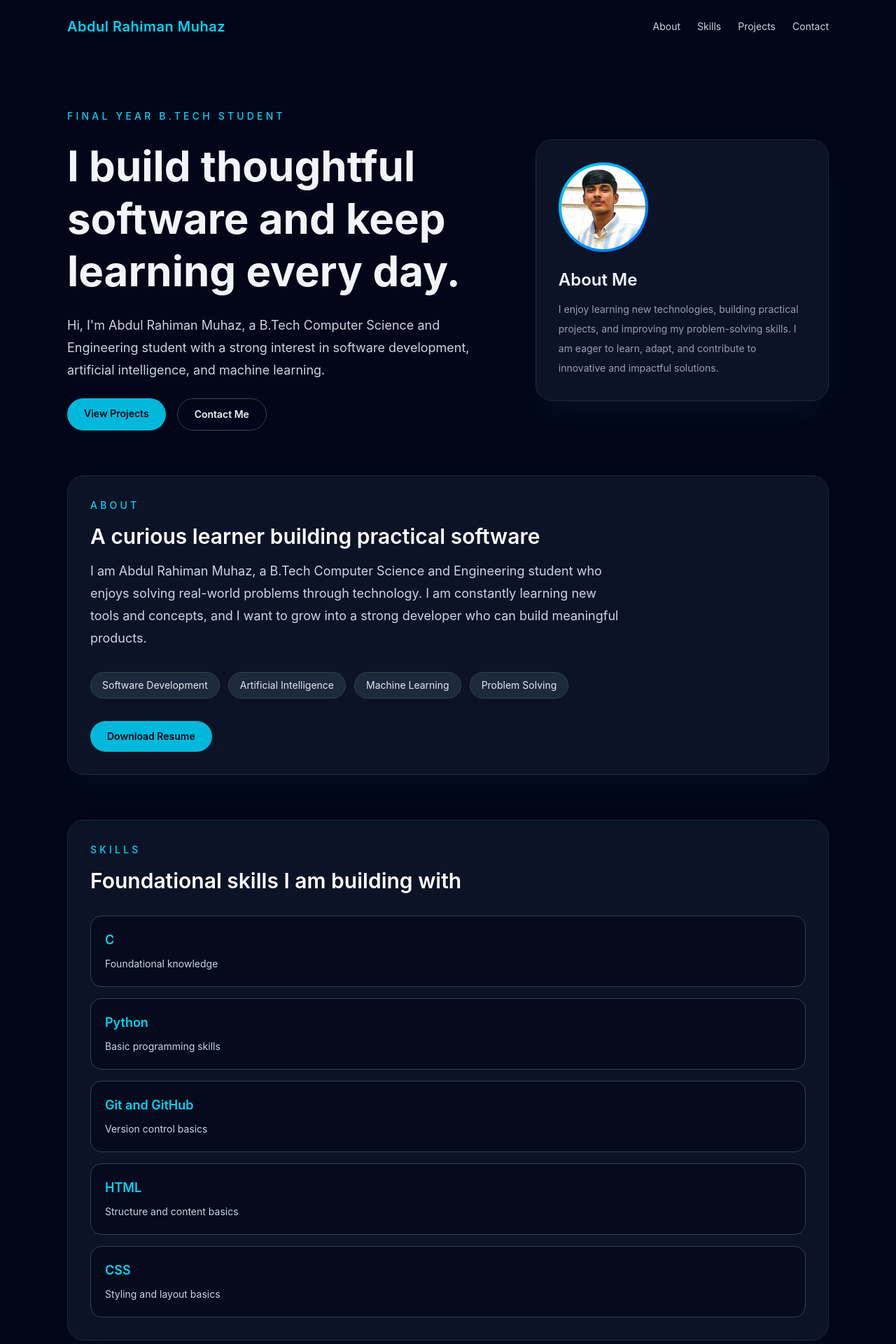
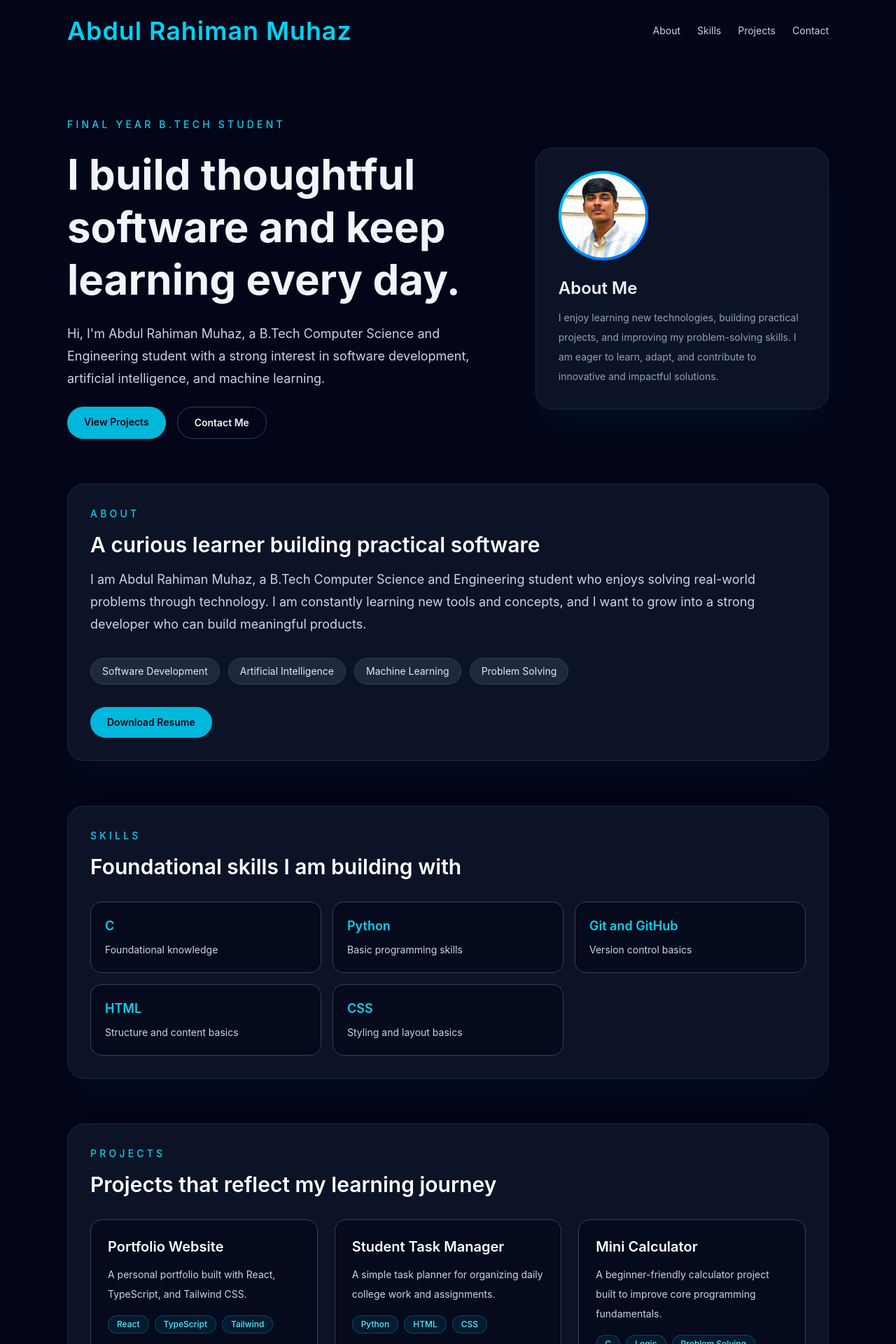
Before and after one commit to muhxz3/Portfolio, a React (Vite) app: page / in a window 1280 px wide. Shown: the top 1920 px of the page at 70% size. Built offline with nearby package versions, Linux system fonts and the light colour scheme.

Commit message:
additional commits

```diff
--- a/src/App.tsx
+++ b/src/App.tsx
@@ -71,7 +71,7 @@ function App() {
   return (
     <div className="min-h-screen bg-slate-950 text-slate-100">
       <header className="mx-auto flex max-w-6xl items-center justify-between px-6 py-6 lg:px-8">
-        <a href="#home" className="text-xl font-semibold tracking-wide text-cyan-400">
+        <a href="#home" className="text-4xl font-semibold tracking-wide text-cyan-400">
           Abdul Rahiman Muhaz
         </a>
         <nav className="hidden gap-6 text-sm text-slate-300 md:flex">
@@ -125,7 +125,7 @@ function App() {
         <section id="about" className="rounded-3xl border border-slate-800 bg-slate-900/80 p-8 shadow-2xl shadow-cyan-950/20">
           <p className="text-sm font-medium uppercase tracking-[0.3em] text-cyan-400">About</p>
           <h2 className="mt-4 text-3xl font-semibold text-white">A curious learner building practical software</h2>
-          <p className="mt-4 max-w-3xl text-lg leading-8 text-slate-300">
+          <p className="mt-4 text-lg leading-8 text-slate-300">
             I am Abdul Rahiman Muhaz, a B.Tech Computer Science and Engineering student who enjoys solving real-world problems through technology. I am constantly learning new tools and concepts, and I want to grow into a strong developer who can build meaningful products.
           </p>
           <div className="mt-8 flex flex-wrap gap-3">
@@ -149,7 +149,7 @@ function App() {
         <section id="skills" className="rounded-3xl border border-slate-800 bg-slate-900/80 p-8 shadow-2xl shadow-cyan-950/20">
           <p className="text-sm font-medium uppercase tracking-[0.3em] text-cyan-400">Skills</p>
           <h2 className="mt-4 text-3xl font-semibold text-white">Foundational skills I am building with</h2>
-          <div className="mt-8 flex flex-col gap-4">
+          <div className="mt-8 grid gap-4 grid-cols-1 md:grid-cols-2 lg:grid-cols-3">
             {skills.map((skill) => (
               <div key={skill.name} className="rounded-2xl border border-slate-700 bg-slate-950/70 p-5">
                 <h3 className="text-lg font-semibold text-cyan-400">{skill.name}</h3>
@@ -162,7 +162,7 @@ function App() {
         <section id="projects" className="rounded-3xl border border-slate-800 bg-slate-900/80 p-8 shadow-2xl shadow-cyan-950/20">
           <p className="text-sm font-medium uppercase tracking-[0.3em] text-cyan-400">Projects</p>
           <h2 className="mt-4 text-3xl font-semibold text-white">Projects that reflect my learning journey</h2>
-          <div className="mt-8 flex flex-col gap-6">
+          <div className="mt-8 grid gap-6 grid-cols-1 lg:grid-cols-3">
             {projects.map((project) => (
               <article key={project.title} className="rounded-2xl border border-slate-700 bg-slate-950/70 p-6">
                 <h3 className="text-xl font-semibold text-white">{project.title}</h3>
```
Also changed, not shown: 4 other files (tests, documents, lock files or other folders).
